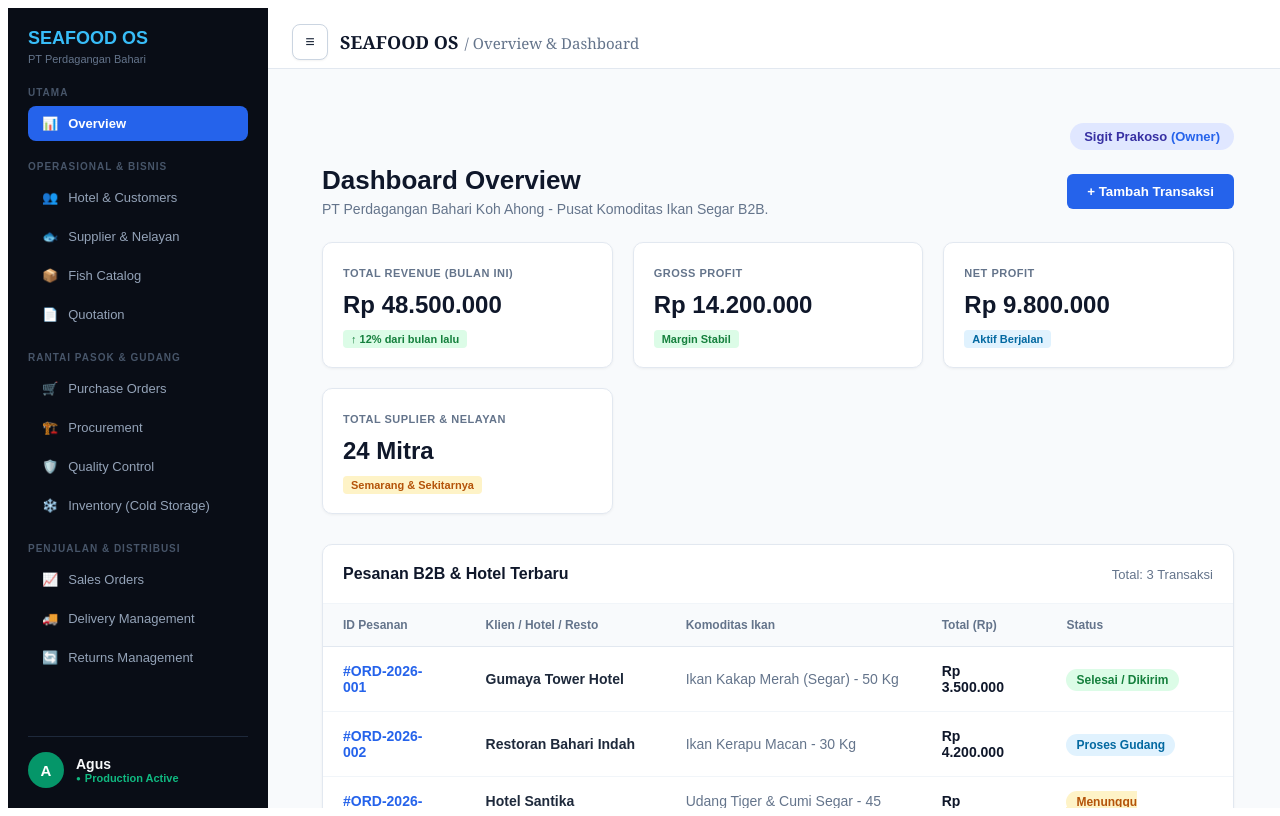
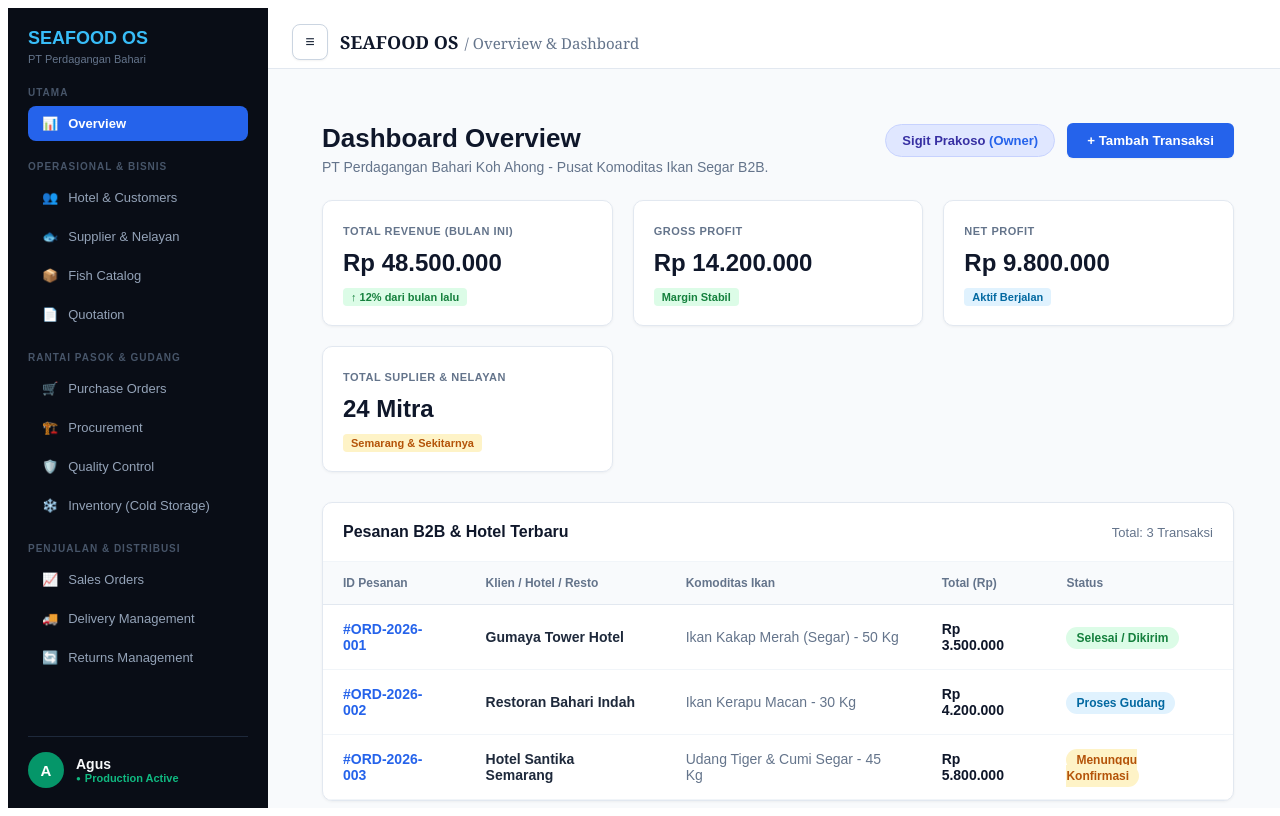
Before and after one commit to hongciome/pt-perdagangan-bahari, a React (Vite) app in the folder frontend/: page / in a window 1280 px wide. Built offline with nearby package versions, Linux system fonts and the light colour scheme; no server answers.

Commit message:
Fix posisi owner badge ke header atas dashboard

```diff
--- a/frontend/src/pages/Overview.jsx
+++ b/frontend/src/pages/Overview.jsx
@@ -10,24 +10,25 @@ export default function Overview() {
   return (
     <div style={{ padding: '30px', width: '100%', fontFamily: 'Arial, sans-serif', boxSizing: 'border-box' }}>
 
-      {/* Top Bar / Owner Badge */}
-      <div style={{ display: 'flex', justifyContent: 'flex-end', marginBottom: '15px' }}>
-        <span style={{ backgroundColor: '#e0e7ff', color: '#3730a3', padding: '6px 14px', borderRadius: '20px', fontSize: '13px', fontWeight: 'bold' }}>
-          Sigit Prakoso <span style={{ color: '#2563eb', fontWeight: 'bold' }}>(Owner)</span>
-        </span>
-      </div>
-
-      {/* Header Dashboard */}
-      <div style={{ display: 'flex', justifyContent: 'space-between', alignItems: 'center', marginBottom: '25px' }}>
+      {/* Header Dashboard & Owner Badge Sejajar di Atas */}
+      <div style={{ display: 'flex', justifyContent: 'space-between', alignItems: 'flex-start', marginBottom: '25px', flexWrap: 'wrap', gap: '15px' }}>
         <div>
           <h2 style={{ margin: 0, color: '#0f172a', fontSize: '26px' }}>Dashboard Overview</h2>
           <p style={{ margin: '5px 0 0 0', color: '#64748b', fontSize: '14px' }}>
             PT Perdagangan Bahari Koh Ahong - Pusat Komoditas Ikan Segar B2B.
           </p>
         </div>
-        <button style={{ padding: '10px 20px', backgroundColor: '#2563eb', color: 'white', border: 'none', borderRadius: '6px', cursor: 'pointer', fontWeight: 'bold' }}>
+
+        <div style={{ display: 'flex', alignItems: 'center', gap: '12px' }}>
+          {/* Owner Badge */}
+          <span style={{ backgroundColor: '#e0e7ff', color: '#3730a3', padding: '8px 16px', borderRadius: '20px', fontSize: '13px', fontWeight: 'bold', border: '1px solid #c7d2fe' }}>
+            Sigit Prakoso <span style={{ color: '#2563eb', fontWeight: 'bold' }}>(Owner)</span>
+          </span>
+
+          <button style={{ padding: '10px 20px', backgroundColor: '#2563eb', color: 'white', border: 'none', borderRadius: '6px', cursor: 'pointer', fontWeight: 'bold', boxShadow: '0 1px 2px rgba(0,0,0,0.05)' }}>
             + Tambah Transaksi
           </button>
+        </div>
       </div>
 
       {/* 4 Stat Cards */}
@@ -78,7 +79,8 @@ export default function Overview() {
           <span style={{ color: '#64748b', fontSize: '13px' }}>Total: {orders.length} Transaksi</span>
         </div>
 
-        <table style={{ width: '100%', borderCollapse: 'collapse', textAlign: 'left', fontSize: '14px' }}>
+        <div style={{ overflowX: 'auto' }}>
+          <table style={{ width: '100%', borderCollapse: 'collapse', textAlign: 'left', fontSize: '14px', minWidth: '600px' }}>
             <thead>
               <tr style={{ backgroundColor: '#f8fafc', borderBottom: '1px solid #e2e8f0', color: '#64748b', fontSize: '12px' }}>
                 <th style={{ padding: '14px 20px' }}>ID Pesanan</th>
@@ -109,6 +111,7 @@ export default function Overview() {
             </tbody>
           </table>
         </div>
+      </div>
 
     </div>
   );
```
Lines whose indentation alone changed are shown as unchanged.
